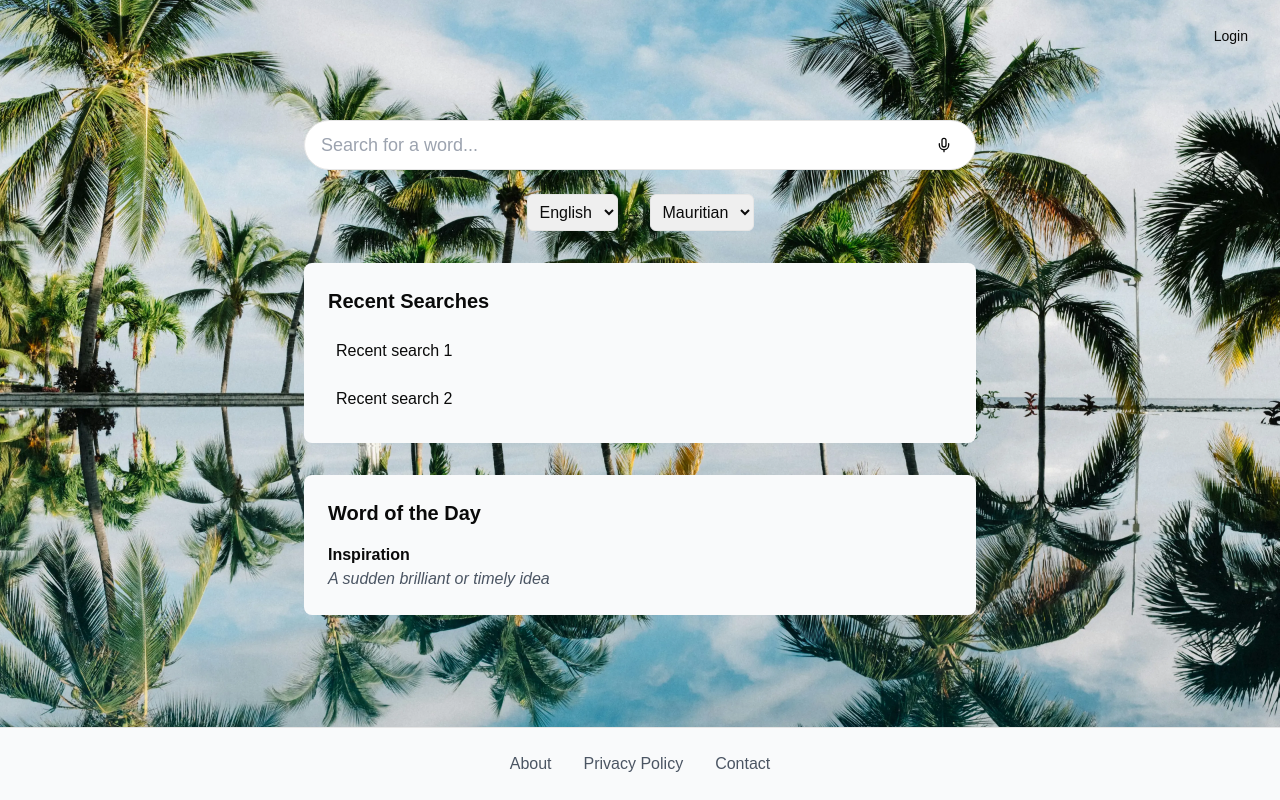
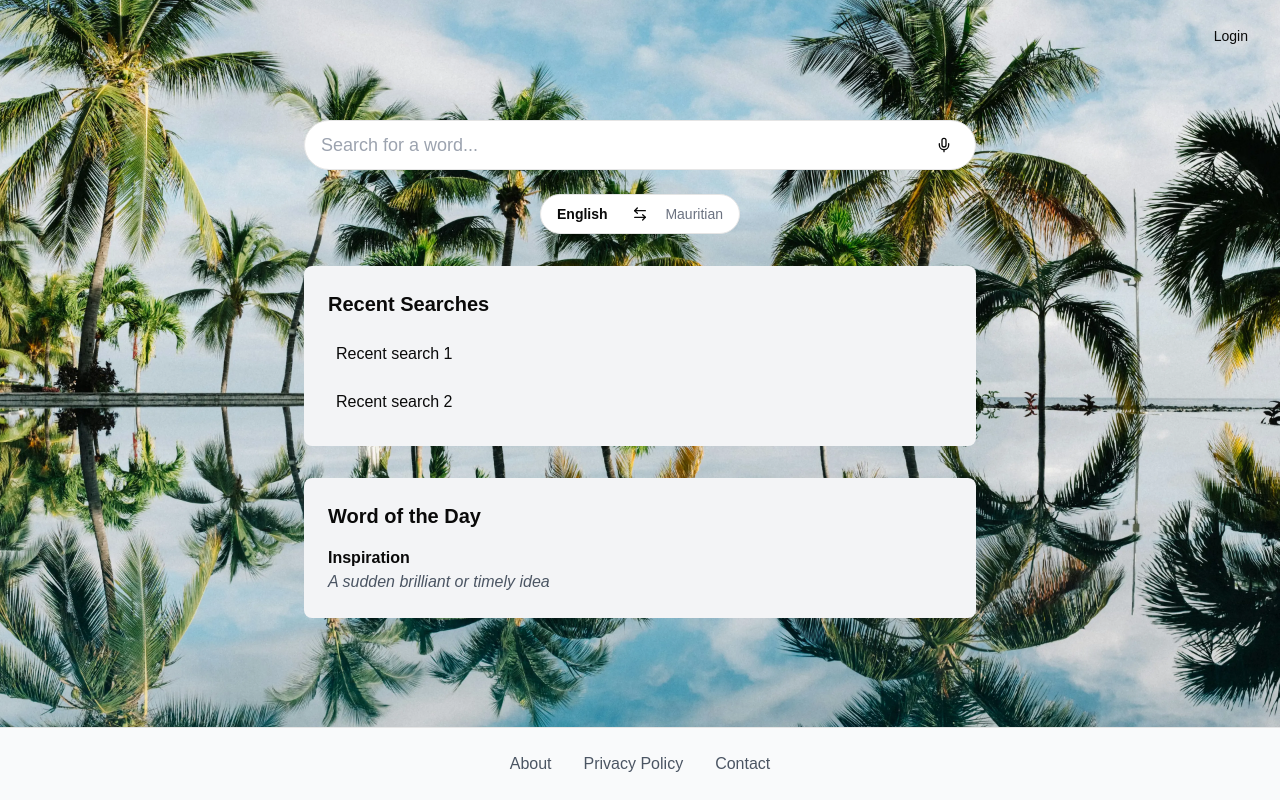
Before and after one commit to Pinka/dictionary, a Next.js app: page / in a window 1280 px wide. Built offline with nearby package versions, Linux system fonts and the light colour scheme; no server answers.

Commit message:
Add LanguageSwitch component and refine homepage styling

```diff
--- a/app/page.tsx
+++ b/app/page.tsx
@@ -1,6 +1,7 @@
 import { Input } from "@/components/ui/input";
 import { Button } from "@/components/ui/button";
 import { VoiceSearch } from "@/components/VoiceSearch";
+import { LanguageSwitch } from "@/components/LanguageSwitch";
 import Image from "next/image";
 import backgroundPic from "./background.webp";
 
@@ -43,19 +44,13 @@ export default function Home() {
               </div>
 
               {/* Language Selector */}
-              <div className="flex justify-center gap-2 items-center">
-                <select className="rounded-md border p-2">
-                  <option value="en">English</option>
-                </select>
-                <span>→</span>
-                <select className="rounded-md border p-2">
-                  <option value="mu">Mauritian</option>
-                </select>
+              <div className="flex justify-center gap-4 items-center">
+                <LanguageSwitch />
               </div>
             </div>
 
             {/* Recent Searches - Only shown when logged in */}
-            <div className="bg-gray-50 p-6 rounded-lg">
+            <div className="bg-gray-100 p-6 rounded-lg">
               <h2 className="text-xl font-semibold mb-4">Recent Searches</h2>
               <ul className="space-y-2">
                 <li className="hover:bg-gray-100 p-2 rounded">
@@ -68,7 +63,7 @@ export default function Home() {
             </div>
 
             {/* Word of the Day */}
-            <div className="bg-gray-50 p-6 rounded-lg">
+            <div className="bg-gray-100 p-6 rounded-lg">
               <h2 className="text-xl font-semibold mb-4">Word of the Day</h2>
               <div>
                 <p className="font-bold">Inspiration</p>
--- /dev/null
+++ b/components/LanguageSwitch.tsx
@@ -0,0 +1,39 @@
+"use client";
+
+import { Button } from "@/components/ui/button";
+import { ArrowLeftRight } from "lucide-react";
+import { useState } from "react";
+
+export function LanguageSwitch() {
+  const [currentLang, setCurrentLang] = useState<"en" | "mu">("en");
+
+  const handleSwitch = () => {
+    setCurrentLang(currentLang === "en" ? "mu" : "en");
+  };
+
+  return (
+    <Button
+      variant="outline"
+      className="rounded-full px-4 py-2 transition-all duration-300 relative min-w-[200px]"
+      onClick={handleSwitch}
+    >
+      <div className="flex justify-center items-center w-full">
+        <span
+          className={`absolute transition-all duration-300 text-sm ${
+            currentLang === "en" ? "left-4 font-bold" : "right-4 text-gray-500"
+          }`}
+        >
+          English
+        </span>
+        <ArrowLeftRight className="h-4 w-4" />
+        <span
+          className={`absolute transition-all duration-300 text-sm ${
+            currentLang === "mu" ? "left-4 font-bold" : "right-4 text-gray-500"
+          }`}
+        >
+          Mauritian
+        </span>
+      </div>
+    </Button>
+  );
+}
```
